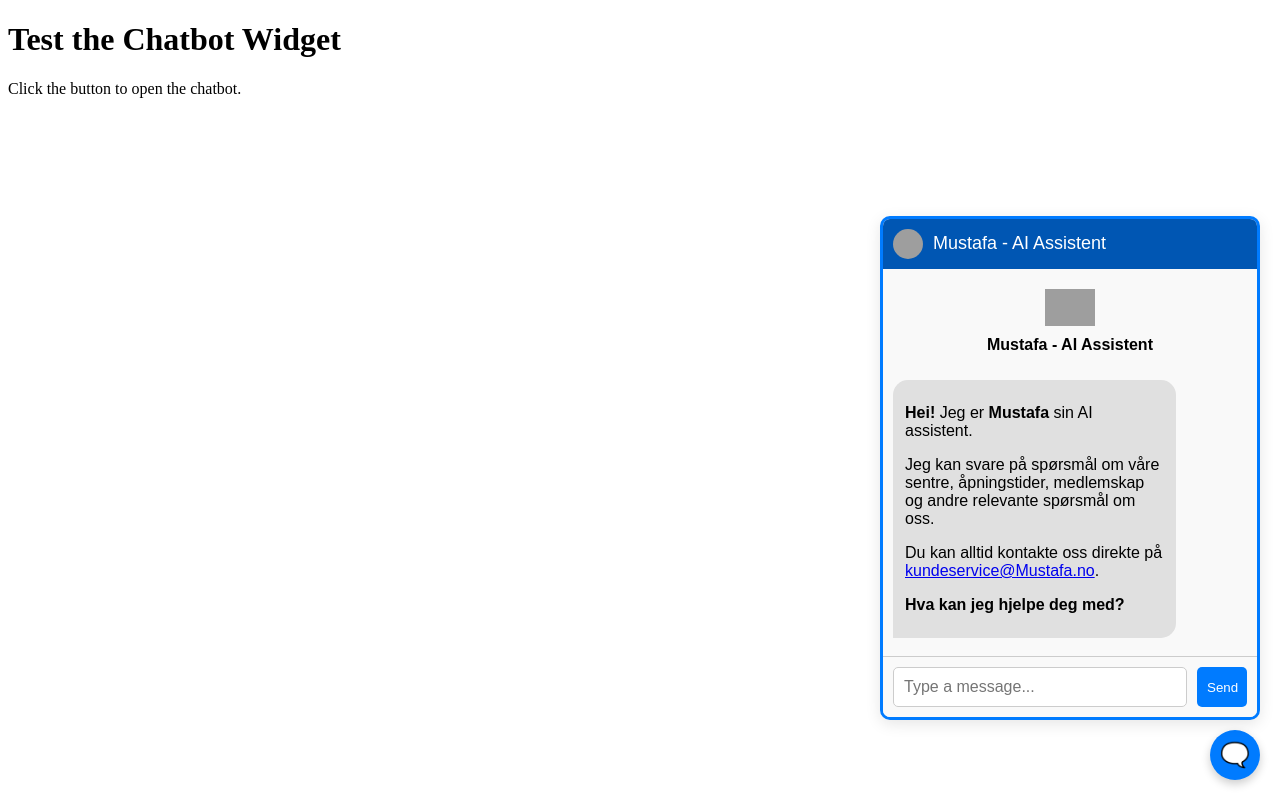
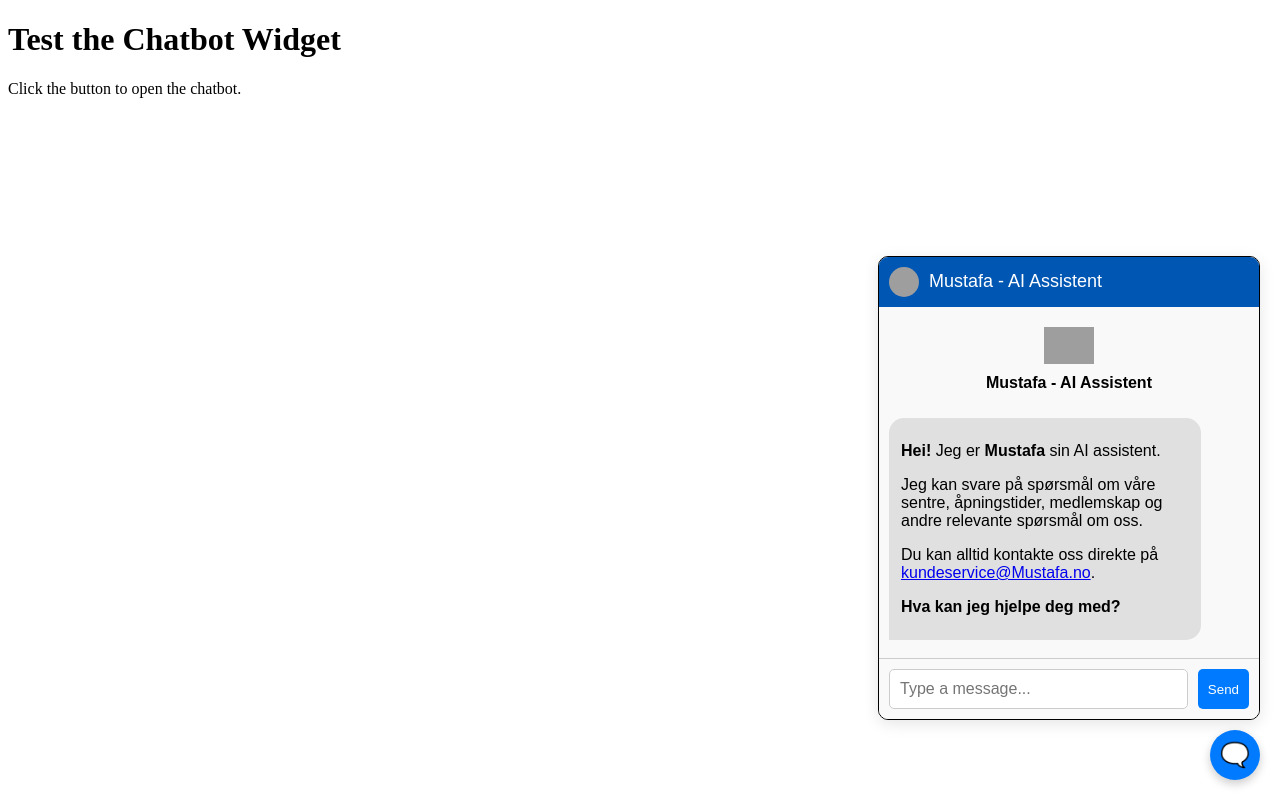
Before and after one commit to Niave/Chatbot_Widget, a plain HTML site: page index.html in a window 1280 px wide. Both pictures are taken after a click on the element "🗨️". Drawn offline with Linux system fonts and the light colour scheme; grey boxes are pictures that could not be loaded.

Commit message:
Restored the correct files

```diff
--- a/chatbot-widget.js
+++ b/chatbot-widget.js
@@ -1,151 +1,9 @@
 (function() {
-    // Create a style element for custom styles
-    const style = document.createElement('style');
-    style.innerHTML = `
-        /* General Layout */
-        #chatbot-button {
-            position: fixed;
-            bottom: 20px;
-            right: 20px;
-            width: 50px;
-            height: 50px;
-            background-color: #007BFF;
-            color: white;
-            border-radius: 50%;
-            display: flex;
-            justify-content: center;
-            align-items: center;
-            cursor: pointer;
-            font-size: 24px;
-            box-shadow: 0 4px 10px rgba(0, 0, 0, 0.2);
-            z-index: 999;
-            transition: background-color 0.3s ease;
-        }
-
-        #chatbot-button:hover {
-            background-color: #0056b3;
-        }
-
-        /* Chatbot container with solid border */
-        #chatbot-container {
-            position: fixed;
-            bottom: 80px;
-            right: 20px;
-            width: 380px;
-            min-height: 50vh;
-            max-height: 90vh;
-            display: none;
-            z-index: 9999;
-            border-radius: 10px;
-            overflow: hidden;
-            background: white;
-            box-shadow: 0 4px 15px rgba(0, 0, 0, 0.1);
-            font-family: 'Arial', sans-serif;
-            border: 3px solid #007BFF;
-        }
-
-        /* Navbar styling */
-        #chatbot-navbar {
-            background-color: #0056b3;
-            padding: 10px;
-            color: white;
-            font-size: 18px;
-            display: flex;
-            justify-content: flex-start;
-            align-items: center;
-        }
-
-        #chatbot-navbar img {
-            width: 30px;
-            height: 30px;
-            border-radius: 50%;
-            margin-right: 10px;
-        }
-
-        /* Chat messages container */
-        #chat-messages {
-            padding: 10px;
-            overflow-y: auto;
-            max-height: calc(100% - 140px);
-            background-color: #f9f9f9;
-        }
-
-        /* Message styling */
-        #chat-messages .message {
-            padding: 8px 12px;
-            border-radius: 15px;
-            margin-bottom: 8px;
-            max-width: 80%;
-            clear: both;
-            word-wrap: break-word;
-        }
-
-        /* User message */
-        #chat-messages .user {
-            background-color: #007BFF;
-            color: white;
-            float: right;
-            margin-left: 30px;
-            border-radius: 15px 15px 0px 15px;
-        }
-
-        /* Bot message */
-        #chat-messages .bot {
-            background-color: #e0e0e0;
-            color: black;
-            float: left;
-            margin-right: 30px;
-            border-radius: 15px 15px 15px 0px;
-        }
-
-        /* Input box */
-        #chatbot-container .input-box {
-            display: flex;
-            padding: 10px;
-            border-top: 1px solid #ccc;
-            background-color: #f9f9f9;
-        }
-
-        #chatbot-container .input-box input {
-            flex-grow: 1;
-            padding: 10px;
-            border-radius: 5px;
-            border: 1px solid #ccc;
-            font-size: 16px;
-        }
-
-        #chatbot-container .input-box button {
-            background-color: #007BFF;
-            color: white;
-            border: none;
-            padding: 10px;
-            width: 50px;
-            cursor: pointer;
-            border-radius: 5px;
-            transition: background-color 0.3s ease;
-            margin-left: 10px;
-        }
-
-        #chatbot-container .input-box button:hover {
-            background-color: #0056b3;
-        }
-
-        #chatbot-container .input-box input:focus {
-            outline: none;
-            border-color: #007BFF;
-        }
-
-        /* Ensure that no parent page CSS overrides */
-        * {
-            box-sizing: border-box;
-        }
-    `;
-    document.head.appendChild(style);
-
     // Create the floating button for the chatbot
     const chatbotButton = document.createElement('div');
     chatbotButton.id = 'chatbot-button';
     chatbotButton.innerHTML = '🗨️';
+    const logo = document.createElement('img');
     document.body.appendChild(chatbotButton);
 
     // Create the chatbot container
@@ -158,7 +16,6 @@
     navbar.id = 'chatbot-navbar';
 
     // Add logo to the navbar
-    const logo = document.createElement('img');
     logo.src = 'https://firebasestorage.googleapis.com/v0/b/voiceglow-cdn/o/public%2F90l23re6_.png?alt=media'; // Replace with your logo
     navbar.appendChild(logo);
 
@@ -193,10 +50,14 @@
     // Style the infoContainer
     infoContainer.style.textAlign = 'center'; // Center the content
     infoContainer.style.padding = '10px'; // Optional: Add padding to make the space more visible
+
+    // Style the logo inside the infoContainer
     infoLogo.style.display = 'block';
     infoLogo.style.margin = '0 auto'; // Center the logo horizontally
     infoLogo.style.width = '50px'; // Adjust the width to make the logo smaller
     infoLogo.style.height = 'auto'; // Maintain aspect ratio
+
+    // Style the text inside the infoContainer
     infoMessage.style.fontWeight = 'bold'; // Make the text bold
     infoMessage.style.marginTop = '10px'; // Add some margin above the text
 
@@ -226,11 +87,37 @@
     // Variable to track whether greeting has been shown
     let greetingShown = false;
 
+    // Background color for the chatbot container (can be dynamic or static)
+    const backgroundColor = '#f9f9f9'; // Adjust this as needed (light background color)
+
+    // Set background color for chatbot container
+    chatbotContainer.style.backgroundColor = backgroundColor;
+
+    // Dynamic border color based on background color
+    function getContrastColor(hexColor) {
+        // Convert hex to RGB
+        const rgb = hexColor.replace('#', '');
+        const r = parseInt(rgb.substr(0, 2), 16);
+        const g = parseInt(rgb.substr(2, 2), 16);
+        const b = parseInt(rgb.substr(4, 2), 16);
+
+        // Calculate brightness using luminance formula
+        const brightness = 0.2126 * r + 0.7152 * g + 0.0722 * b;
+
+        // Return a contrasting color (black or white based on brightness)
+        return brightness > 128 ? '#000000' : '#FFFFFF'; // Black or white contrast
+    }
+
+    // Set dynamic border color based on background color
+    const borderColor = getContrastColor(backgroundColor);
+    chatbotContainer.style.border = `1px solid ${borderColor}`;
+
     // Toggle chatbot visibility
     chatbotButton.addEventListener('click', () => {
         if (chatbotContainer.style.display === 'none' || chatbotContainer.style.display === '') {
             chatbotContainer.style.display = 'block';
             if (!greetingShown) {
+                // Display formatted greeting message inside the message container
                 displayMessage(`
                     <div style="display: flex; align-items: center;">
                         <div>
@@ -249,10 +136,17 @@
     });
 
     // Function to display messages
-    function displayMessage(message, sender) {
+    function displayMessage(message, sender, isFirstMessage = false) {
         const messageElement = document.createElement('div');
         messageElement.className = 'message ' + sender;
-        messageElement.innerHTML = message;
+
+        // If it's the first bot message, remove the "Bot:" text
+        if (isFirstMessage) {
+            messageElement.innerHTML = `<strong>${message}</strong>`;
+        } else {
+            messageElement.innerHTML = message;
+        }
+
         chatMessages.appendChild(messageElement);
         chatMessages.scrollTop = chatMessages.scrollHeight; // Automatically scroll to the latest message
 
@@ -262,18 +156,32 @@
         }
     }
 
+    // Function to handle the thinking message disappearing
+    function handleThinkingMessageDisappearance(thinkingMessageElement) {
+        thinkingMessageElement.style.opacity = '0';
+        thinkingMessageElement.style.transition = 'opacity 1s ease-out';
+        setTimeout(() => {
+            thinkingMessageElement.remove(); // Remove it after the fade-out effect
+        }, 1000); // Duration of the fade-out effect
+    }
+
     // Handle send button click
     function sendMessage() {
         const userMessage = userMessageInput.value.trim();
         if (userMessage) {
             displayMessage(userMessage, 'user');  // Display user's message
             userMessageInput.value = ''; // Clear input
-            sendMessageToMake(userMessage);
+
+            // Display "thinking..." message from bot
+            const thinkingMessage = displayMessage("⏳ Thinking...", 'bot', true);
+
+            // Call sendMessageToMake and remove "thinking..." message after response
+            sendMessageToMake(userMessage, thinkingMessage);
         }
     }
 
     // Send message to external service
-    async function sendMessageToMake(message) {
+    async function sendMessageToMake(message, thinkingMessageElement) {
         const webhookURL = 'https://hook.eu2.make.com/o7saj7j0sr2xt4ny3aofuvbfw2q5fevv';  // Replace with actual webhook
 
         try {
@@ -296,6 +204,10 @@
             try {
                 const data = JSON.parse(responseText);  // Try to parse it as JSON
                 if (data.response) {
+                    // Remove the "thinking..." message with effect
+                    handleThinkingMessageDisappearance(thinkingMessageElement);
+
+                    // Display actual response
                     displayMessage(data.response, 'bot');
                 } else {
                     console.error('Response does not contain "response" field');
--- a/index.html
+++ b/index.html
@@ -4,6 +4,7 @@
     <meta charset="UTF-8">
     <meta name="viewport" content="width=device-width, initial-scale=1.0">
     <title>Test Chatbot Widget</title>
+    <link rel="stylesheet" href="style.css">
 </head>
 <body>
     <h1>Test the Chatbot Widget</h1>
--- a/style.css
+++ b/style.css
@@ -28,7 +28,7 @@
     bottom: 80px ;
     right: 20px ;
     width: 380px ;
-     min-height: 50vh ;
+    min-height: 50vh ;
     max-height: 90vh ;
     display: none ;
     z-index: 9999 ;
@@ -111,27 +111,15 @@
 }
 
 #chatbot-container .input-box button {
+    padding: 10px ;
+    margin-left: 10px ;
     background-color: #007BFF ;
     color: white ;
     border: none ;
-    padding: 10px ;
-    width: 50px ;
+    border-radius: 5px ;
     cursor: pointer ;
-    border-radius: 5px ;
-    transition: background-color 0.3s ease ;
-    margin-left: 10px ;
 }
 
 #chatbot-container .input-box button:hover {
     background-color: #0056b3 ;
 }
-
-#chatbot-container .input-box input:focus {
-    outline: none ;
-    border-color: #007BFF ;
-}
-
-/* Ensure that no parent page CSS overrides */
-* {
-    box-sizing: border-box ;
-}
```
Also changed, not shown: 1 other file.
